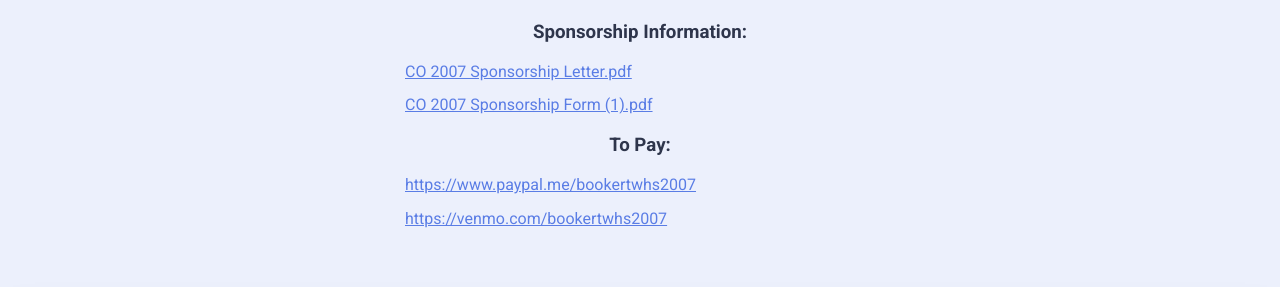
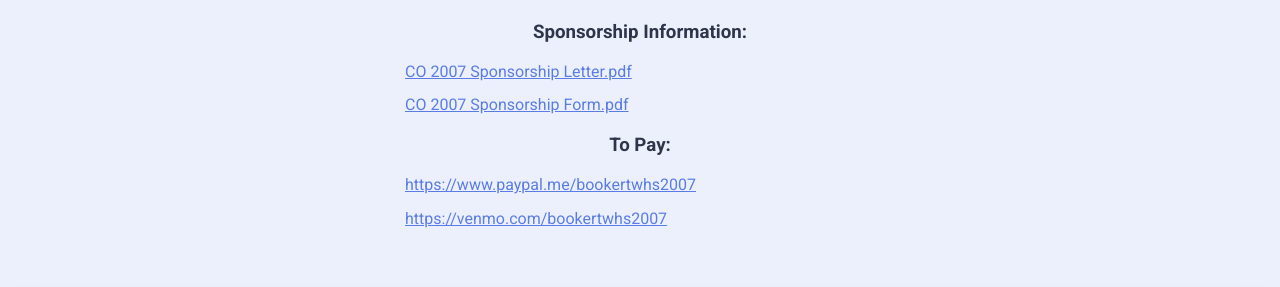
Before and after one commit to bookertwhs2007/bookertwhs, a Jekyll site: the page built from index.html, in a window 1280 px wide and 900 px high, scrolled down 3643 px. Shown: the part 165-452 px from the top of the window. Built offline with Jekyll 4.4.1, drawn with Linux system fonts in a browser that asks for light colours; nearby versions of some CDN libraries.

Commit message:
Updated Sponsorships

```diff
--- a/_sections/sponsorships.markdown
+++ b/_sections/sponsorships.markdown
@@ -12,7 +12,7 @@
 ### Sponsorship Information:
 [CO 2007 Sponsorship Letter.pdf](/uploads/CO%202007%20Sponsorship%20Letter.pdf)
 
-[CO 2007 Sponsorship Form (1).pdf](/uploads/CO%202007%20Sponsorship%20Form%20(1).pdf)
+[CO 2007 Sponsorship Form.pdf](/uploads/CO%202007%20Sponsorship%20Form.pdf)
 
 ### To Pay:
 [https://www.paypal.me/bookertwhs2007](https://www.paypal.me/bookertwhs2007)
```
